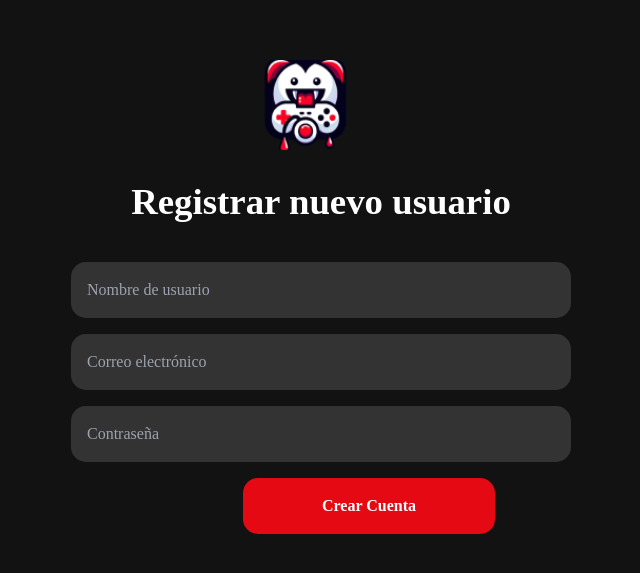
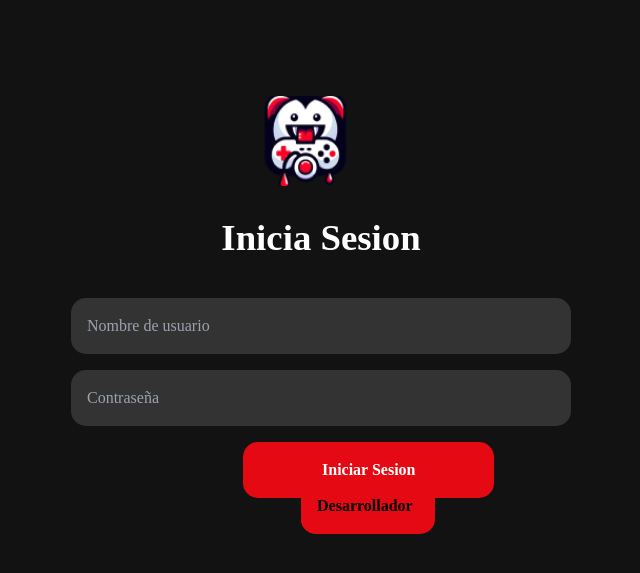
Before and after one commit to mariacornejor/PIISproject, a React (Vite) app: page /login in a window 1280 px wide. Shown: the part 103-676 px from the top of the page, without its empty margins (319-959 px from the left). Built offline with nearby package versions, Linux system fonts and the light colour scheme.

Commit message:
Login pero NO

```diff
--- a/src/pages/components/Login.tsx
+++ b/src/pages/components/Login.tsx
@@ -4,16 +4,13 @@ import icon from "../../assets/images/icono.png";
 
 function Login() {
     const [username, setUsername] = useState('');
-    const [email, setEmail] = useState('');
     const [password, setPassword] = useState('');
 
     const handleSubmit = (e: React.FormEvent<HTMLFormElement>) => {
         e.preventDefault();
         console.log('Username:', username);
-        console.log('Email:', email);
         console.log('Password:', password);
         setUsername('');
-        setEmail('');
         setPassword('');
     };
 
@@ -23,23 +20,15 @@ function Login() {
                 <img src={icon} style={{ width: '100px', height: '90px' }} alt="Icono" />
             </Link>
 
-            <h2 style={{ color: 'white', fontSize: '2.3rem', marginBottom: '1rem', fontFamily: 'Montserrat', fontWeight: 'bold' }}>Registrar nuevo usuario</h2>
-            <div style={{ marginTop: '1rem', width: '100%', maxWidth: '500px', textAlign: 'center'}}>
-                <form onSubmit={handleSubmit} style={{ display: 'flex', flexDirection: 'column', gap: '1rem', fontFamily: 'Montserrat'}}>
+            <h2 style={{ color: 'white', fontSize: '2.3rem', marginBottom: '1rem', fontFamily: 'Montserrat', fontWeight: 'bold' }}>Inicia Sesion</h2>
+            <div style={{ marginTop: '1rem', width: '100%', maxWidth: '500px', textAlign: 'center' }}>
+                <form onSubmit={handleSubmit} style={{ display: 'flex', flexDirection: 'column', gap: '1rem', fontFamily: 'Montserrat' }}>
                     <input
                         type="text"
                         id="username"
                         placeholder="Nombre de usuario"
                         value={username}
                         onChange={(e) => setUsername(e.target.value)}
-                        style={{ width: '100%', padding: '1rem', backgroundColor: '#333', border: 'none', color: 'white', borderRadius: '15px' }}
-                    />
-                    <input
-                        type="email"
-                        id="email"
-                        placeholder="Correo electrónico"
-                        value={email}
-                        onChange={(e) => setEmail(e.target.value)}
                         style={{ width: '100%', padding: '1rem', backgroundColor: '#333', border: 'none', color: 'white', borderRadius: '15px' }}
                     />
                     <input
@@ -70,14 +59,23 @@ function Login() {
                             fontWeight: 'bold'
                         }}
                     >
-            Crear Cuenta
+                        Iniciar Sesion
                     </button>
                 </div>
+
             </Link>
 
 
+            <div className='flex bottom-[20px] right-[20px] relative'>
+                <button type="submit" className=' p-[1rem] bg-[#E50914] rounded-[15px] cursor-pointer font-bold text-[1rem] font-["Montserrat"] absolute'>
+                    Administrador
+                </button>
+                <button type="submit" className=' p-[1rem] bg-[#E50914] rounded-[15px] cursor-pointer font-bold text-[1rem] font-["Montserrat"] absolute'>
+                    Desarrollador
+                </button>
+            </div>
+        </div>
 
-        </div>
     );
 }
 
```
Lines whose indentation alone changed are shown as unchanged.
